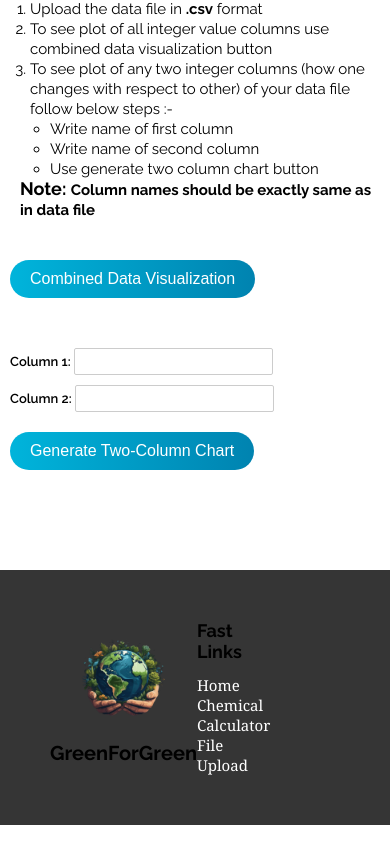
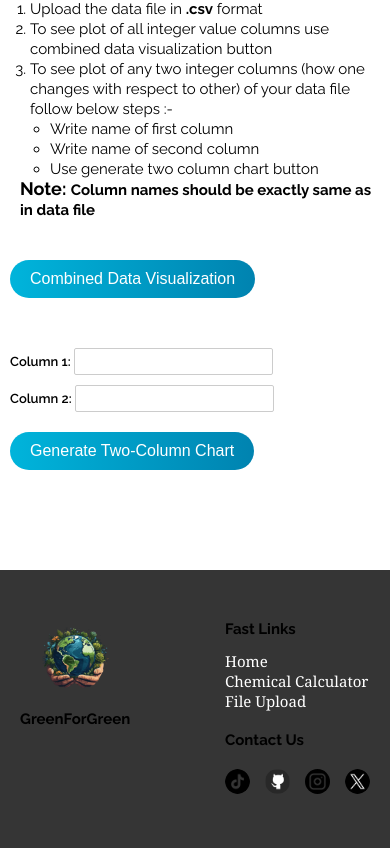
Before and after one commit to ambikaprasad21/Disastorous-Control, a React (Create React App) app: page /data-visulization in a window 390 px wide. Shown: the part 414-1262 px from the top of the page. Before the commit the page ends 1239 px from the top, so only its background shows below. Built offline with nearby package versions, Linux system fonts and the light colour scheme; no server answers.

Commit message:
reponsive footer

```diff
--- a/src/components/Footer.module.css
+++ b/src/components/Footer.module.css
@@ -5,7 +5,7 @@
   padding: 5rem 5rem;
   justify-content: space-between;
 }
-.section li{
+.section li {
   list-style: none;
 }
 .logo {
@@ -17,7 +17,7 @@
 }
 
 .logoImg {
-  width: 100px; /* Adjust as needed */
+  width: 10rem; /* Adjust as needed */
   height: auto; /* Maintain aspect ratio */
 }
 
@@ -26,38 +26,80 @@
   font-size: 2rem; /* Adjust as needed */
   font-weight: bold;
 }
-.fast{
+.fast {
   /* color: white; */
 }
 
-.info{
+.info {
   display: flex;
   gap: 18rem;
   /* color: white; */
 }
 
-.fast ul a:link , .fast ul a:visited{
+.fast ul a:link,
+.fast ul a:visited {
   color: white;
 }
-.info  a:link{
+.info a:link {
   font-size: 1.5rem;
   color: inherit;
   line-height: 2rem;
   text-decoration: none;
-  font-family: Cambria, Cochin, Georgia, Times, 'Times New Roman', serif;
-
+  font-family: Cambria, Cochin, Georgia, Times, "Times New Roman", serif;
 }
-.contactImg{
-  width: 2.8rem ;
+.contactImg {
+  width: 2.8rem;
   border-radius: 70%;
-
 }
-.footerHeading{
+.footerHeading {
   font-size: 1.8rem;
   margin-bottom: 1.3rem;
 }
-.contact ul{
+.contact ul {
   display: flex;
   gap: 3rem;
   margin-top: 2rem;
 }
+
+@media (max-width: 773px) {
+  .info {
+    gap: 5rem;
+  }
+}
+
+@media (max-width: 600px) {
+  .section {
+    padding: 5rem 2rem;
+  }
+
+  .logoImg {
+    width: 8rem;
+  }
+
+  .title {
+    font-size: 1.5rem;
+  }
+
+  .footerHeading {
+    font-size: 1.5rem;
+  }
+
+  .contactImg {
+    width: 2.5rem;
+  }
+
+  .contact ul {
+    gap: 1.5rem;
+  }
+}
+
+@media (max-width: 490px) {
+  .section {
+    align-items: flex-start;
+  }
+  .info {
+    flex-direction: column;
+    gap: 2rem;
+    justify-content: flex-start;
+  }
+}
```
